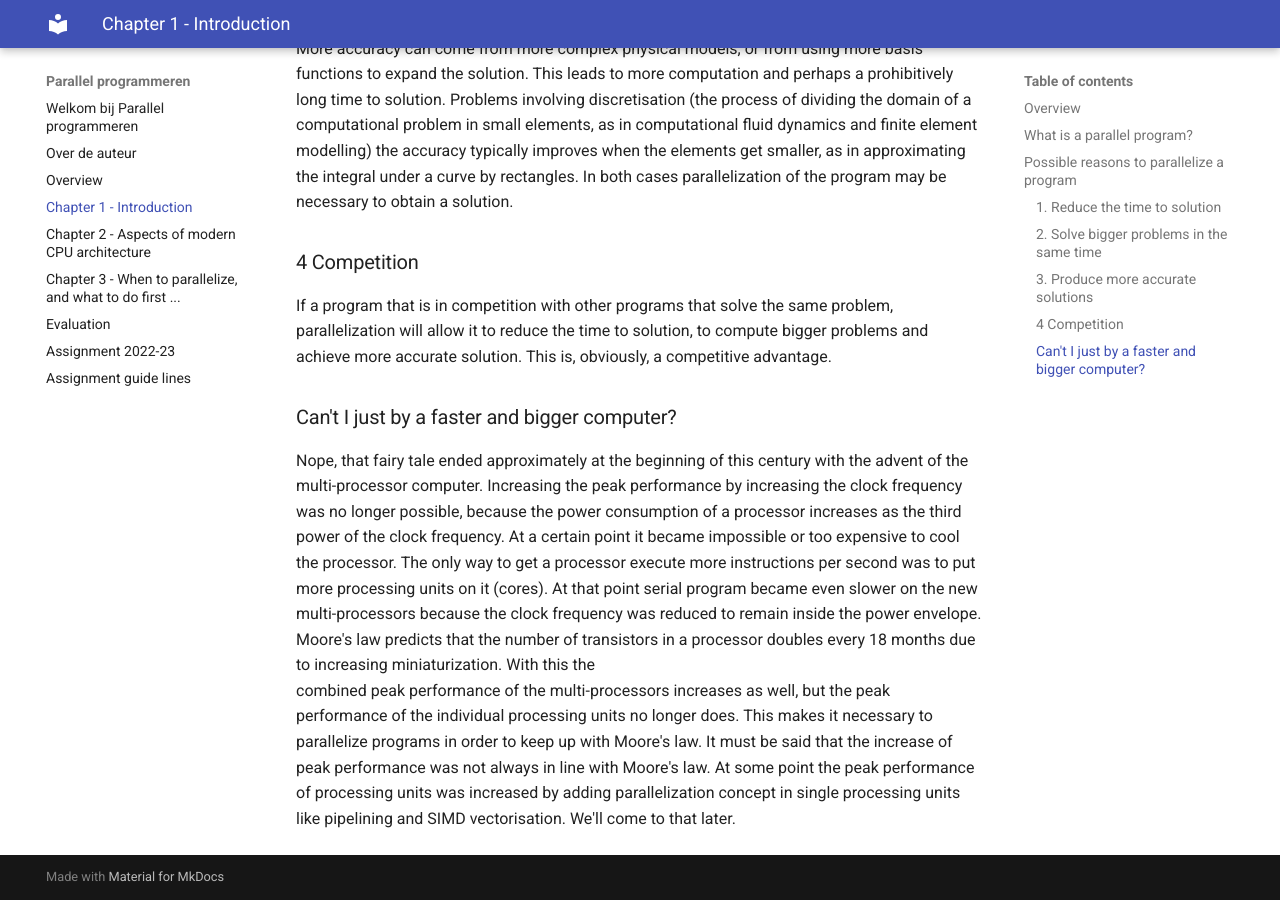
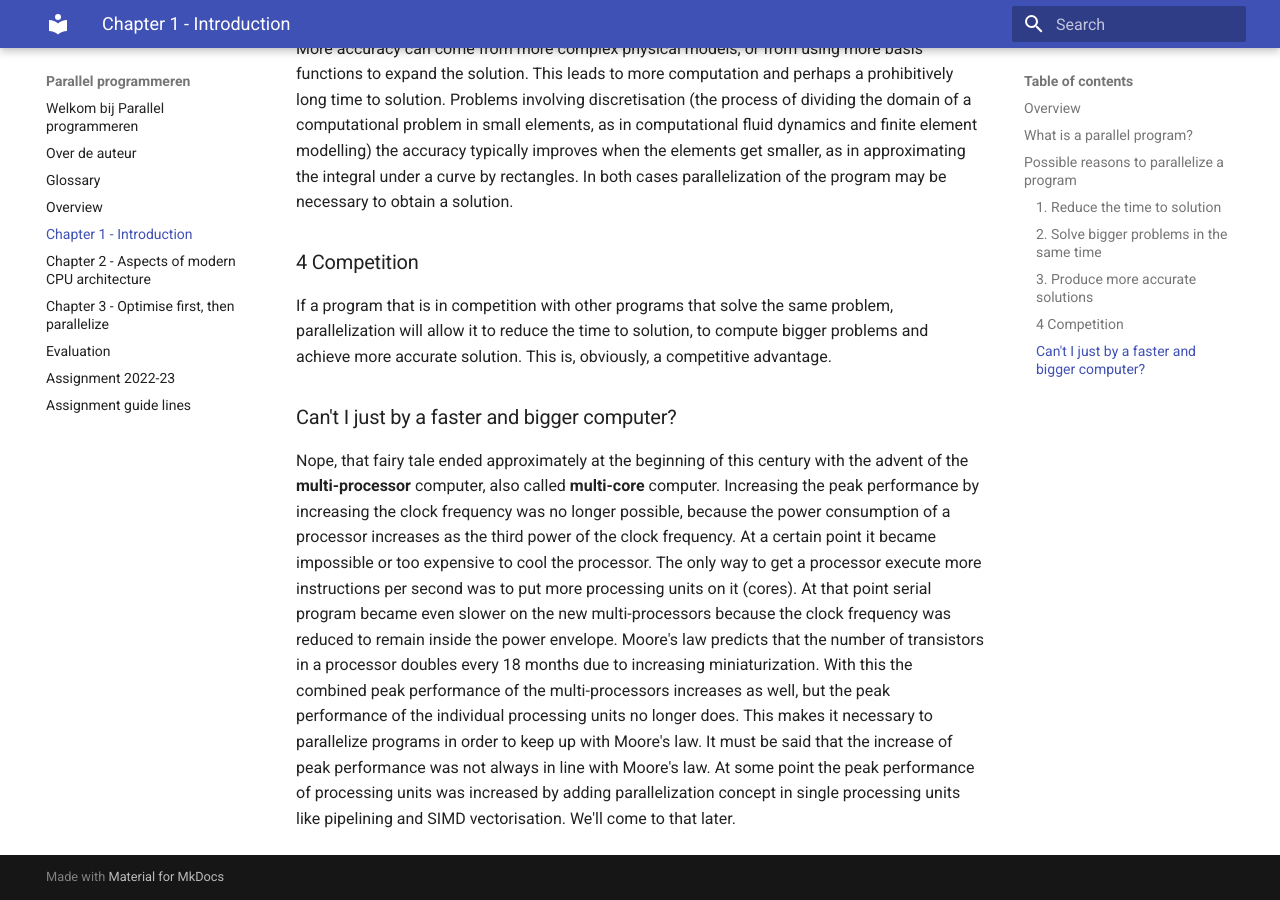
Before and after one commit to etijskens/wetppr, an MkDocs documentation site: the page built from docs/chapter-1.md, in a window 1280 px wide and 900 px high, scrolled down 1470 px. Built offline with MkDocs 1.6.1 and Material for MkDocs 9.7.7, drawn with Linux system fonts in a browser that asks for light colours; some of the changed text lies outside the part shown.

Commit message:
work on chapters, glossary

```diff
--- a/docs/chapter-1.md
+++ b/docs/chapter-1.md
@@ -33,7 +33,7 @@
 
 ## What is a parallel program?
 
-A parallel program is a program that distributes its work over different processing units such that parts of its
+A **parallel program** is a program that distributes its work over different processing units such that parts of its
 work load can be computed simultaneously. At the end the program gathers the partial results from the processing
 units and combines them in a global result. If the tasks are independent of each other, the program is called
 **embarrassingly parallel**. In general, the individual tasks are not independent and need to exchange information.
@@ -82,15 +82,15 @@
 
 ### Can't I just by a faster and bigger computer?
 
-Nope, that fairy tale ended approximately at the beginning of this century with the advent of the multi-processor
-computer. Increasing the peak performance by increasing the clock frequency was no longer possible, because the
-power consumption of a processor increases as the third power of the clock frequency. At a certain point it became
-impossible or too expensive to cool the processor. The only way to get a processor execute more instructions per
-second was to put more processing units on it (cores). At that point serial program became even slower on the new
-multi-processors because the clock frequency was reduced to remain inside the power envelope. Moore's law predicts
-that the number of transistors in a processor doubles every 18 months due to increasing miniaturization. With this the
-combined peak performance of the multi-processors increases as well, but the peak performance of the individual
-processing units no longer does. This makes it necessary to parallelize programs in order to keep up with Moore's
-law. It must be said that the increase of peak performance was not always in line with Moore's law. At some point
-the peak performance of processing units was increased by adding parallelization concept in single processing units
-like pipelining and SIMD vectorisation. We'll come to that later.
+Nope, that fairy tale ended approximately at the beginning of this century with the advent of the **multi-processor**
+computer, also called **multi-core** computer. Increasing the peak performance by increasing the clock frequency was no
+longer possible, because the power consumption of a processor increases as the third power of the clock frequency.
+At a certain point it became impossible or too expensive to cool the processor. The only way to get a processor
+execute more instructions per second was to put more processing units on it (cores). At that point serial program
+became even slower on the new multi-processors because the clock frequency was reduced to remain inside the power
+envelope. Moore's law predicts that the number of transistors in a processor doubles every 18 months due to
+increasing miniaturization. With this the combined peak performance of the multi-processors increases as well, but
+the peak performance of the individual processing units no longer does. This makes it necessary to parallelize
+programs in order to keep up with Moore's law. It must be said that the increase of peak performance was not always
+in line with Moore's law. At some point the peak performance of processing units was increased by adding
+parallelization concept in single processing units like pipelining and SIMD vectorisation. We'll come to that later.
--- a/mkdocs.yml
+++ b/mkdocs.yml
@@ -6,6 +6,7 @@
 nav:
   - index.md
   - over-de-auteur.md
+  - glossary.md
   - overview.md
   - chapter-1.md
   - chapter-2.md
@@ -15,10 +16,13 @@
   - guide-lines.md
 
 extra_css:
-    - css/extra.css
+  - css/extra.css
 
 markdown_extensions:
-     - markdown.extensions.admonition
+    - markdown.extensions.admonition
 
 plugins:
-     - mkdocs-video
+  - search
+  - autorefs
+  - mkdocstrings
+  - mkdocs-video
```
Also changed, not shown: docs/chapter-2.md (+8 -10 lines), docs/chapter-3.md (+40 -8 lines), docs/glossary.md (added, +76 -0 lines), docs/guide-lines.md (+3 -3 lines), docs/index.md (+1 -0 lines), 1 other file.
